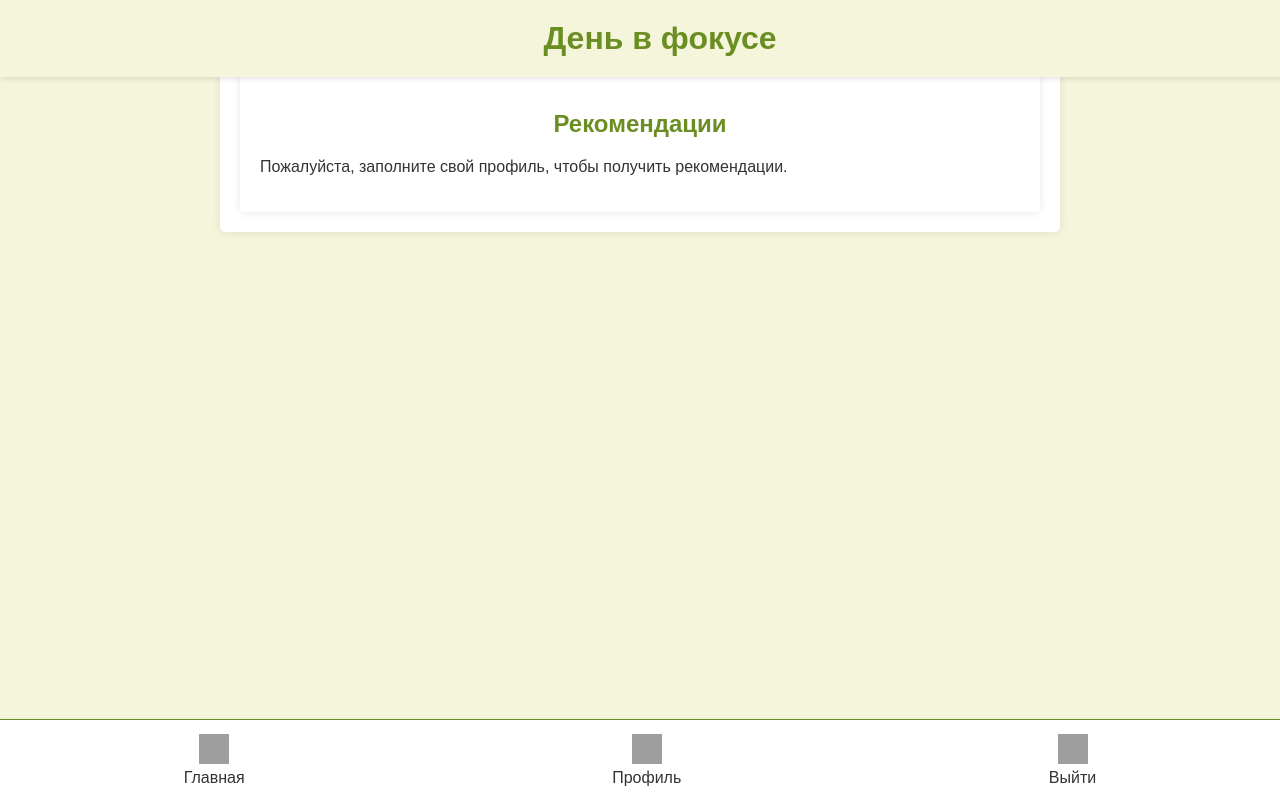
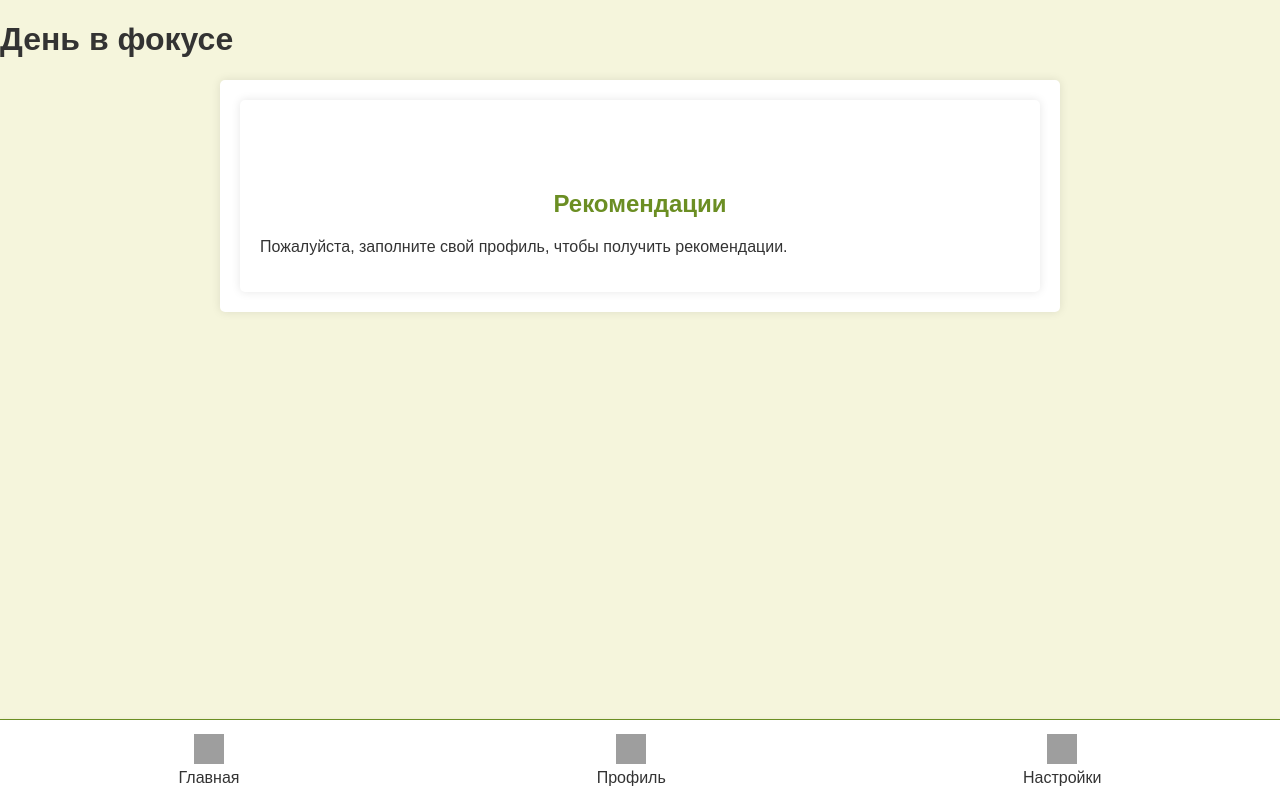
Before and after one commit to Alehandro77/OPD, a Flask app: page / in a window 1280 px wide. Run offline with Flask 3, Linux system fonts and the light colour scheme; a user stored in the database is signed in; grey boxes are pictures that could not be loaded.

Commit message:
Update layout.html

```diff
--- a/projeckt/templates/layout.html
+++ b/projeckt/templates/layout.html
@@ -7,7 +7,8 @@
     <link rel="stylesheet" href="{{ url_for('static', filename='css/style.css') }}">
 </head>
 <body>
-    <div class="header">
+    <div class="snowblock"></div>
+    <div class="{{color}}-header">
         <h1>День в фокусе</h1>
     </div>
 
@@ -30,9 +31,9 @@
                 </a>
             </li>
             <li>
-                <a href="{{ url_for('logout') }}">
-                    <img src="{{ url_for('static', filename='img/logout.png') }}" alt="Выйти" width="32" height="32">
-                    Выйти
+                <a href="{{ url_for('settings') }}">
+                    <img src="{{ url_for('static', filename='img/logout.png') }}" alt="Настройки" width="32" height="32">
+                    Настройки
                 </a>
             </li>
         </ul>
```
